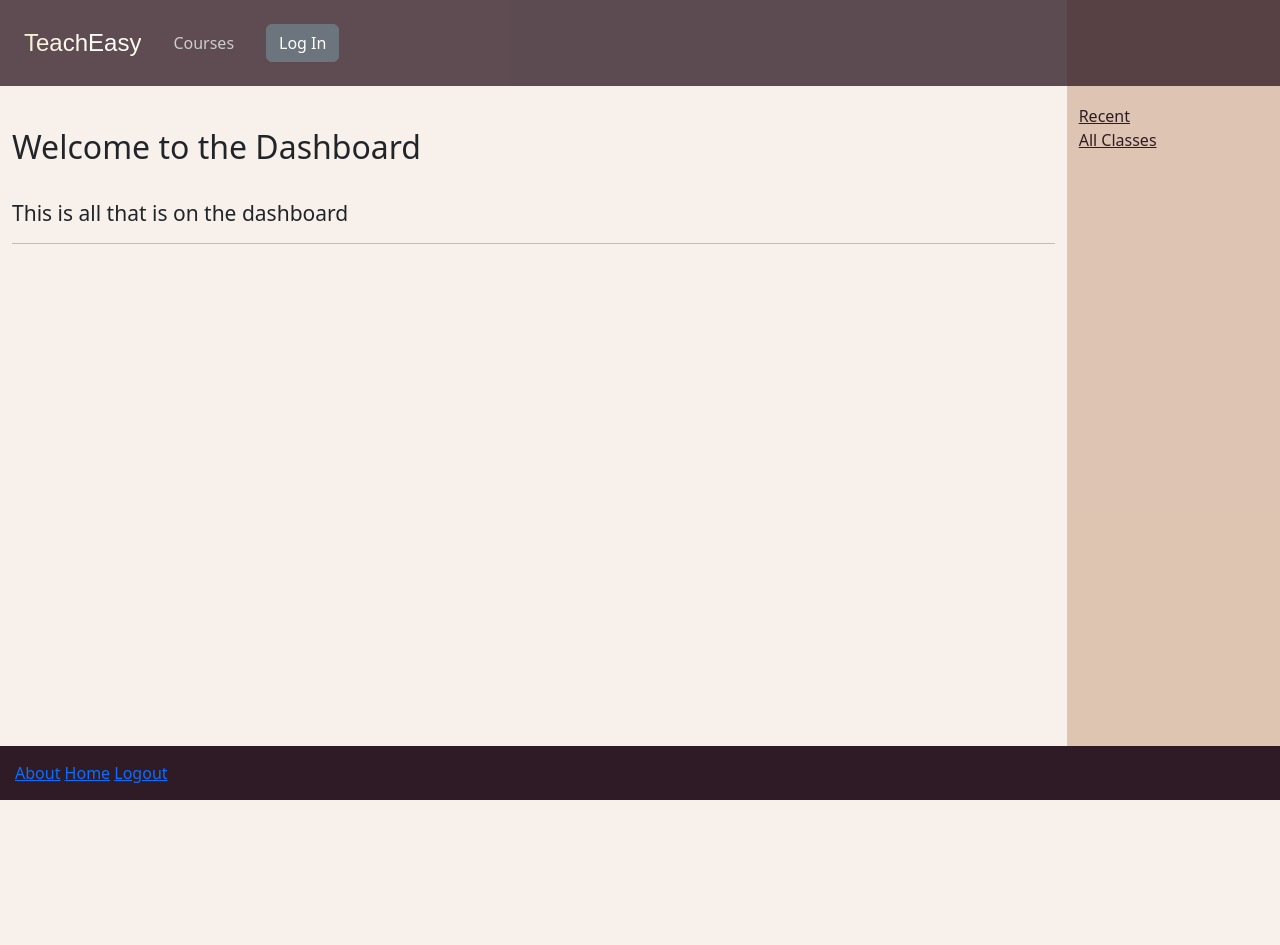
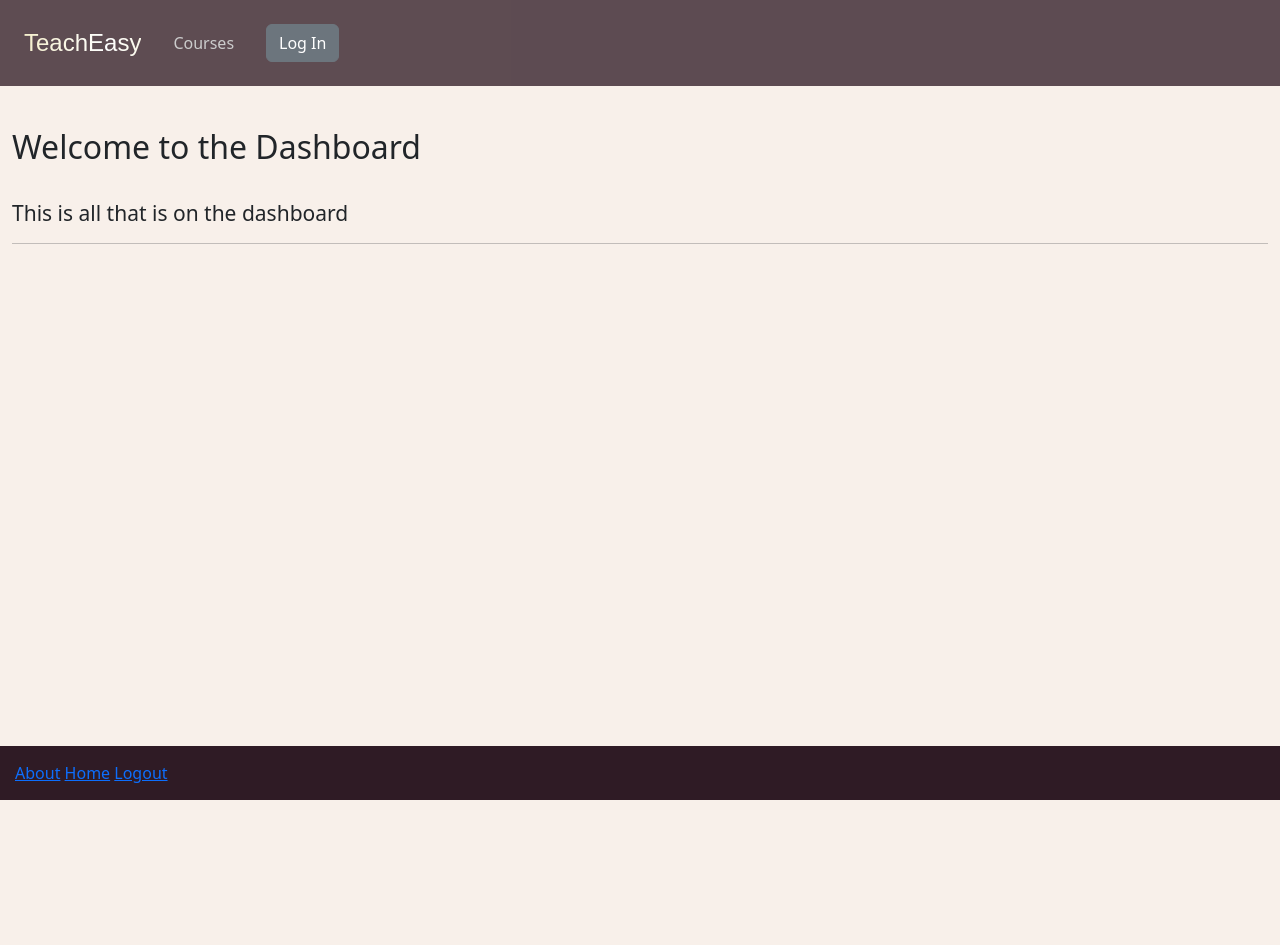
Before and after one commit to cooperwhitley/teacheasy, a Django app: page / in a window 1280 px wide. Shown: the top 945 px of the page. Run offline with Django 4.2, Linux system fonts and the light colour scheme.

Commit message:
remove side nav

```diff
--- a/main_app/templates/home.html
+++ b/main_app/templates/home.html
@@ -6,21 +6,13 @@
 {% block content %}
 <div class="container-fluid">
   <div class="row content">
-        <div class="col-sm-10 dashboard">
+        <div class="col-sm-12 dashboard">
             <br>
             <h2>Welcome to the Dashboard</h2>
             <br>
             <h4><small>This is all that is on the dashboard</small></h4>
             <hr>
-            {% block post %}
-            {% endblock %}
 
-        </div>
-        <div class="col-sm-2 sidenav">
-            <ul class="nav nav-pills flex-column">
-                <li ><a class="navlinks" href="{% url 'home' %}">Recent</a></li> <!-- Updated URL name -->
-                <li><a href="{% url 'courses_index' %}" class="navlinks">All Classes</a></li> <!-- Updated URL name -->
-            </ul><br>
         </div>
   </div>
 </div>
```
